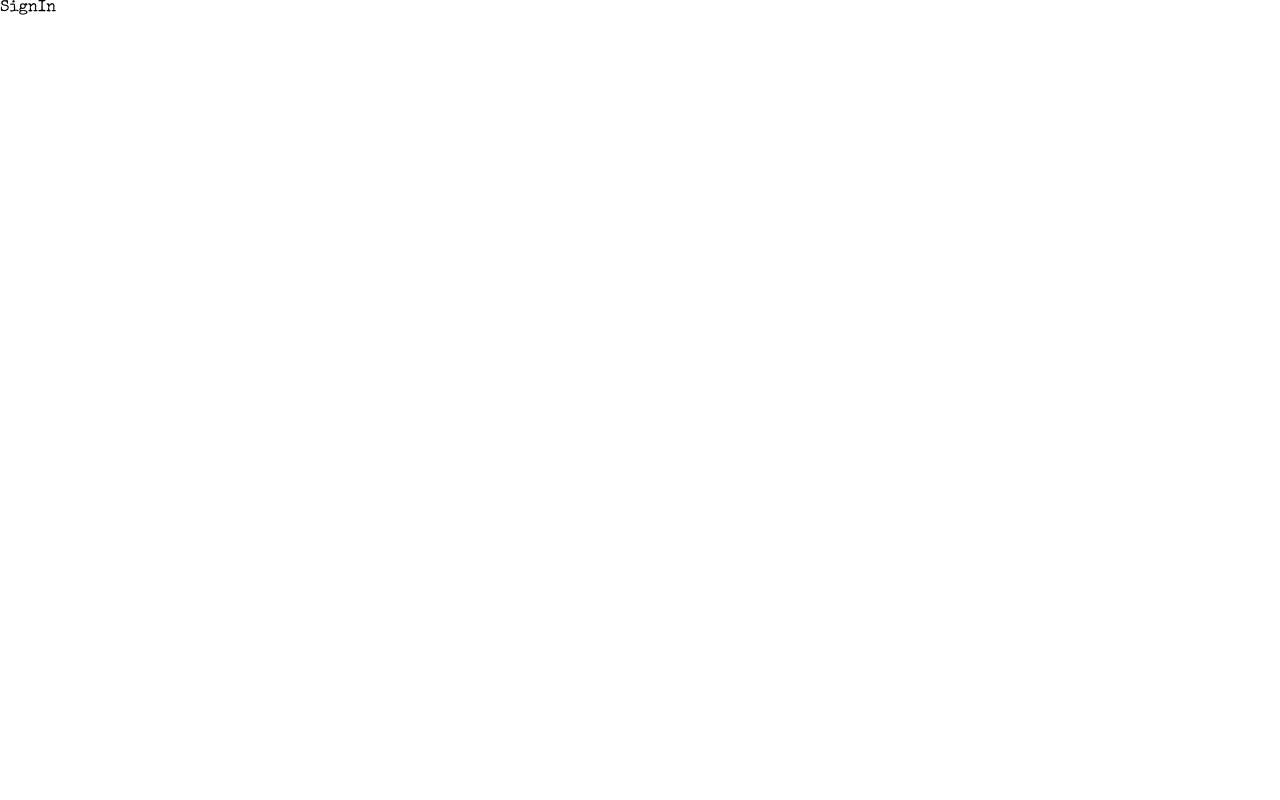
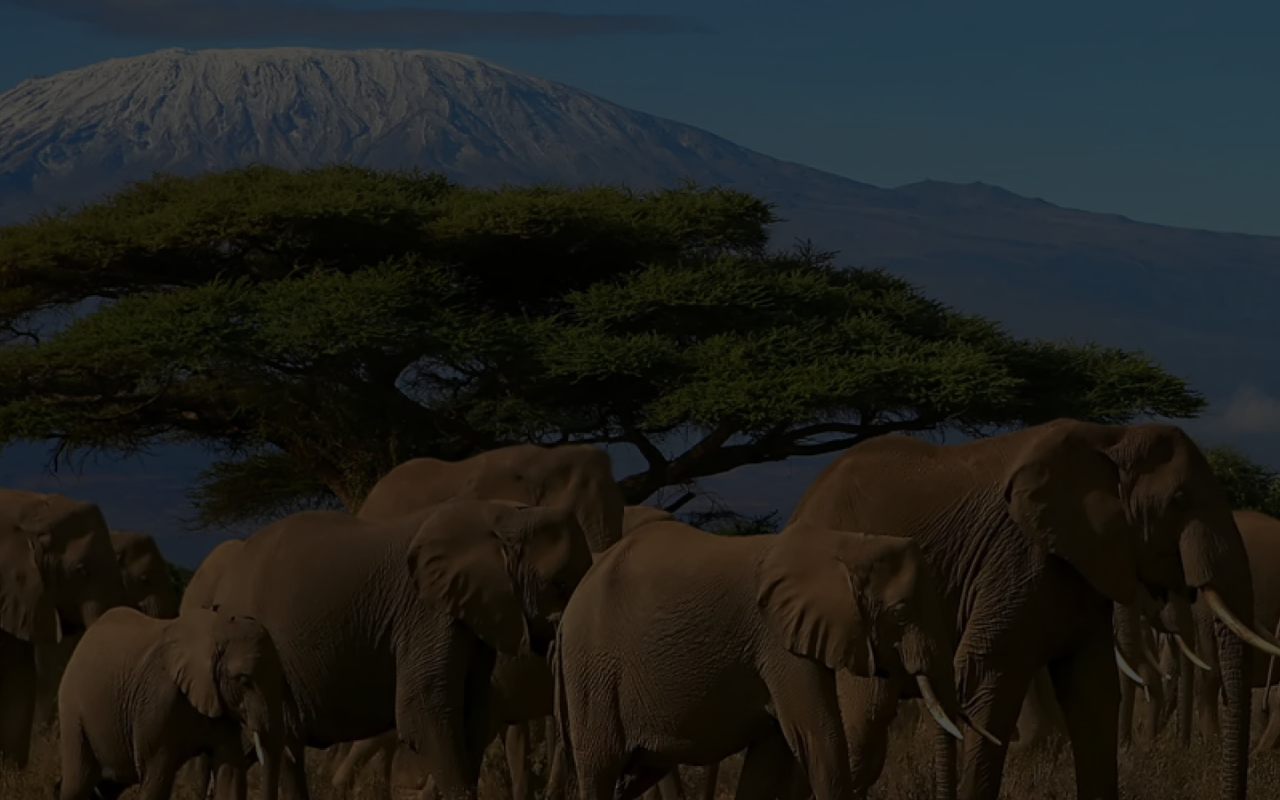
Before and after one commit to MAlexGG/phototrips-front, a React (Create React App) app: page /signin in a window 1280 px wide. Shown: the top 800 px of the page. Built offline with nearby package versions, Linux system fonts and the light colour scheme.

Commit message:
Background of 5 continents component in home page and signin

```diff
--- /dev/null
+++ b/src/components/continentsBackground/ContinentsBackground.js
@@ -0,0 +1,22 @@
+import React from 'react';
+
+import africa from '../../assets/img/background/Africa.webp';
+import sudamerica from '../../assets/img/background/America.webp';
+import asia from '../../assets/img/background/Asia.webp';
+import europa from '../../assets/img/background/Europa.webp';
+import oceania from '../../assets/img/background/Oceania.webp';
+import { CtBackground, ImgBackground } from './ContinentsBackground.styled';
+
+function ContinentsBackground({isHover}) {
+  return (
+    <CtBackground>
+        <ImgBackground src={africa} alt='africa landscape' isHover={isHover}/>
+        <ImgBackground src={sudamerica} alt='america landscape' isHover={isHover}/>
+        <ImgBackground src={asia} alt='asia landscape' isHover={isHover}/>
+        <ImgBackground src={europa} alt='europa landscape' isHover={isHover}/>
+        <ImgBackground src={oceania} alt='oceania landscape' isHover={isHover}/>
+      </CtBackground>
+  )
+}
+
+export default ContinentsBackground
--- /dev/null
+++ b/src/components/continentsBackground/ContinentsBackground.styled.js
@@ -0,0 +1,17 @@
+import styled from "styled-components";
+
+export const CtBackground = styled.div`
+    display: grid;
+    grid-template-rows: repeat(5, 1fr);
+    height: 100vh;
+`;
+
+export const ImgBackground = styled.img`
+    width: 100%;
+    height: 100%;
+    object-fit: cover;
+    filter: brightness(0.3);
+    &:hover{
+        ${({isHover}) => isHover ? 'filter: brightness(1)' : 'filter: brightness(0.3)'}
+    }
+`;
--- a/src/pages/home/Home.js
+++ b/src/pages/home/Home.js
@@ -1,28 +1,14 @@
 import React from 'react'
-import { CtHome, CtBackground, ImgBackground, TxtTitle } from './Home.styled';
+import { CtHome, TxtTitle } from './Home.styled';
 import MenuAuth from '../../components/menuAuth/MenuAuth';
-import africa from '../../assets/img/background/Africa.webp';
-import sudamerica from '../../assets/img/background/America.webp';
-import asia from '../../assets/img/background/Asia.webp';
-import europa from '../../assets/img/background/Europa.webp';
-import oceania from '../../assets/img/background/Oceania.webp';
-
+import ContinentsBackground from '../../components/continentsBackground/ContinentsBackground';
 
 function Home() {
   return (
     <CtHome>
       <MenuAuth/>
-      <CtBackground>
-        <ImgBackground src={africa} alt='africa landscape'/>
-        <ImgBackground src={sudamerica} alt='america landscape'/>
-        <ImgBackground src={asia} alt='asia landscape'/>
-        <ImgBackground src={europa} alt='europa landscape'/>
-        <ImgBackground src={oceania} alt='oceania landscape'/>
-      </CtBackground>
-
+      <ContinentsBackground isHover={true}/>
       <TxtTitle>PHOTOTRIPS</TxtTitle>
-
-
     </CtHome>
   )
 }
--- a/src/pages/home/Home.styled.js
+++ b/src/pages/home/Home.styled.js
@@ -12,19 +12,3 @@ export const TxtTitle = styled.h1`
     left: 25%;
     top: 40%;
 `;
-
-export const CtBackground = styled.div`
-    display: grid;
-    grid-template-rows: repeat(5, 1fr);
-    height: 100vh;
-`;
-
-export const ImgBackground = styled.img`
-    width: 100%;
-    height: 100%;
-    object-fit: cover;
-    filter: brightness(0.3);
-    &:hover{
-        filter: brightness(1);
-    }
-`;
--- a/src/pages/signIn/SignIn.js
+++ b/src/pages/signIn/SignIn.js
@@ -1,8 +1,12 @@
 import React from 'react'
+import { CtSignin } from './Signin.styled'
+import ContinentsBackground from '../../components/continentsBackground/ContinentsBackground'
 
 function SignIn() {
   return (
-    <div>SignIn</div>
+    <CtSignin>
+      <ContinentsBackground isHover={false}/>
+    </CtSignin>
   )
 }
 
--- /dev/null
+++ b/src/pages/signIn/Signin.styled.js
@@ -0,0 +1,6 @@
+import styled from "styled-components";
+import { ContainerFlex } from "../../App.styled";
+
+export const CtSignin = styled.div`
+    ${ContainerFlex}
+`;
```
